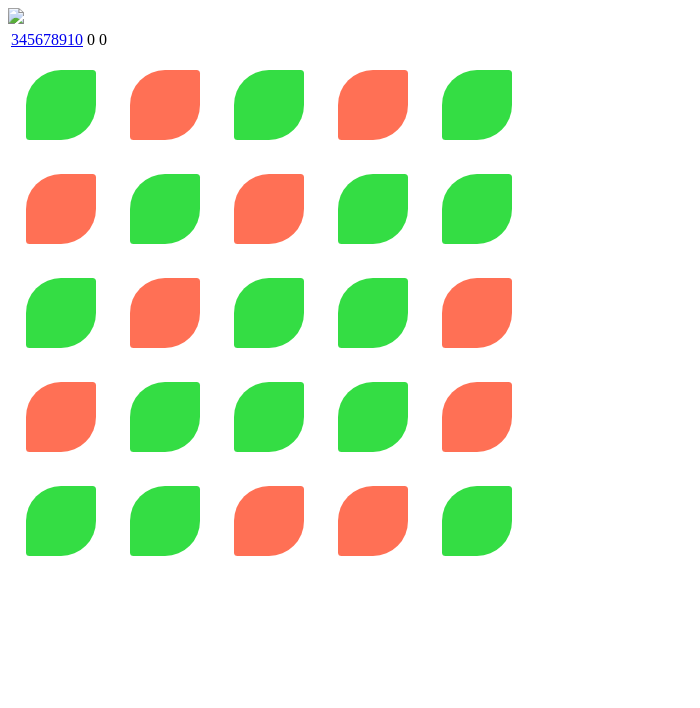
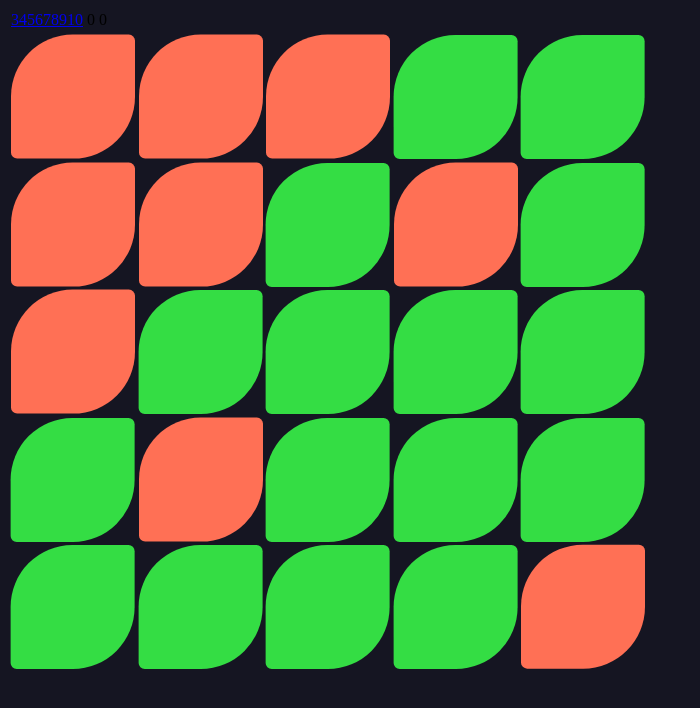
Before and after one commit to mbrc12/flip, a website: page index.html in a window 1280 px wide. Shown: the whole page, without its empty margins (0-700 px from the left). Drawn offline with Linux system fonts and the light colour scheme.

Commit message:
First commit.

```diff
--- a/flip.js
+++ b/flip.js
@@ -43,8 +43,8 @@ function generate(n) {
 
 	for (var i = 0; i < moves; i++) {
 		var px = randint(n), py = randint(n);
-		move(array, px, py);
-		move(array, py, px);
+		move(array, px, py); move(array, py,px);
+		move(array, py,py);
 	}
 
 	return array;
@@ -80,17 +80,28 @@ function new_game(n) {
 
 	curArray = gamearray;
 
-	var str = "<table>";
+	var str = "<table id = 'gametable'>";
 
 	for (var i = 0; i < n; i++) {
 		str += "<tr>";
 		for (var j = 0; j < n; j++) {
-			str += "<td><div id = '"+getid(i,j)+"' class = 'flipper' onclick = 'domove("+i+","+j+")'></div></td>";
+			str += "<td id = 'td"+getid(i,j)+"'><div id = '"+getid(i,j)+"' class = 'flipper' onclick = 'domove("+i+","+j+")'></div></td>";
 		}
 		str += "</tr>";
 	}
 
 	str += "</table>"; elem.innerHTML = str;
+
+	for (var i = 0; i < n; i++) {
+		for (var j = 0; j < n; j++) {
+			var elem = document.getElementById("td"+getid(i,j));
+			var perc = (60.0)/n;
+			elem.style.height = "" + perc + "%";
+			elem.style.width  = "" + perc + "%";
+			elem.style.margin = "" + (40.0/n) + "%";
+		}
+	}
+
 
 	for (var i = 0; i < n; i++) {
 		for (var j = 0; j < n; j++) {
--- a/index.html
+++ b/index.html
@@ -15,15 +15,11 @@
 </head>
 <body class = "center" onload = "go()">
 
-	<div id = "loader" class = 'loader'>
-		<img src =
-
 	<div id = "container">
-
 	<table id = "controls">
 		<tr><td class = "big-cell" id = "grid-size"></td><td class = "current-score">0</td><td class = "best-score"> 0 </td></tr>
 	</table>
-
+	<div id = "gamezone">
 	<div id = "congrats" onclick = 'new_game()'>
 		<div id = "congo-text"> </div>
 	</div>
@@ -31,7 +27,7 @@
 	<div id = 'gamespace'>
 
 	</div>
-
+	</div>
 	</div>
 
 </body>
--- a/style.css
+++ b/style.css
@@ -1,9 +1,13 @@
+body {
+	background-color: #151522;
+}
+
+
+
 .flipper {
-	margin: 15px;
-	height: 70px;
-	width:  70px;
+	width : 100%;
+	height : 100%;
 	border-radius: 5% 50%;
-	transition : all 1s;
 }
 
 .color0 {
@@ -11,7 +15,8 @@
 	-moz-transition : 1s;
 	-ms-transition : 1s;
 	-o-transition : 1s;
-	transition : 1s;
+	transition: 1s;
+	transition-timing-function:ease-out;
 	background-color : #34dd44;
 	transform: rotate(-270deg);
 }
@@ -21,7 +26,38 @@
 	-moz-transition : 1s;
 	-ms-transition : 1s;
 	-o-transition : 1s;
-	transition : 1s;
+	transition: 1s;
+	transition-timing-function:ease-out;
 	background-color : #ff7055;
 	transform: rotate(270deg);
 }
+
+.flipper.color0:hover {
+	box-shadow : 0 0 3px 3px #cdcdcd;
+}
+
+.flipper.color1:hover {
+	box-shadow : 0 0 3px 3px #cdcdcd;
+}
+
+#container {
+	width : 80vmin;
+	height : 80vmin;
+}
+
+#gamezone {
+	height : 100%;
+	width : 100%;
+	top : 0;
+	left : 0;
+}
+
+#gamespace {
+	height : 100%;
+	width : 100%;
+}
+
+#gametable {
+	width : 100%;
+	height: 100%;
+}
```
Also changed, not shown: 3 other files.
